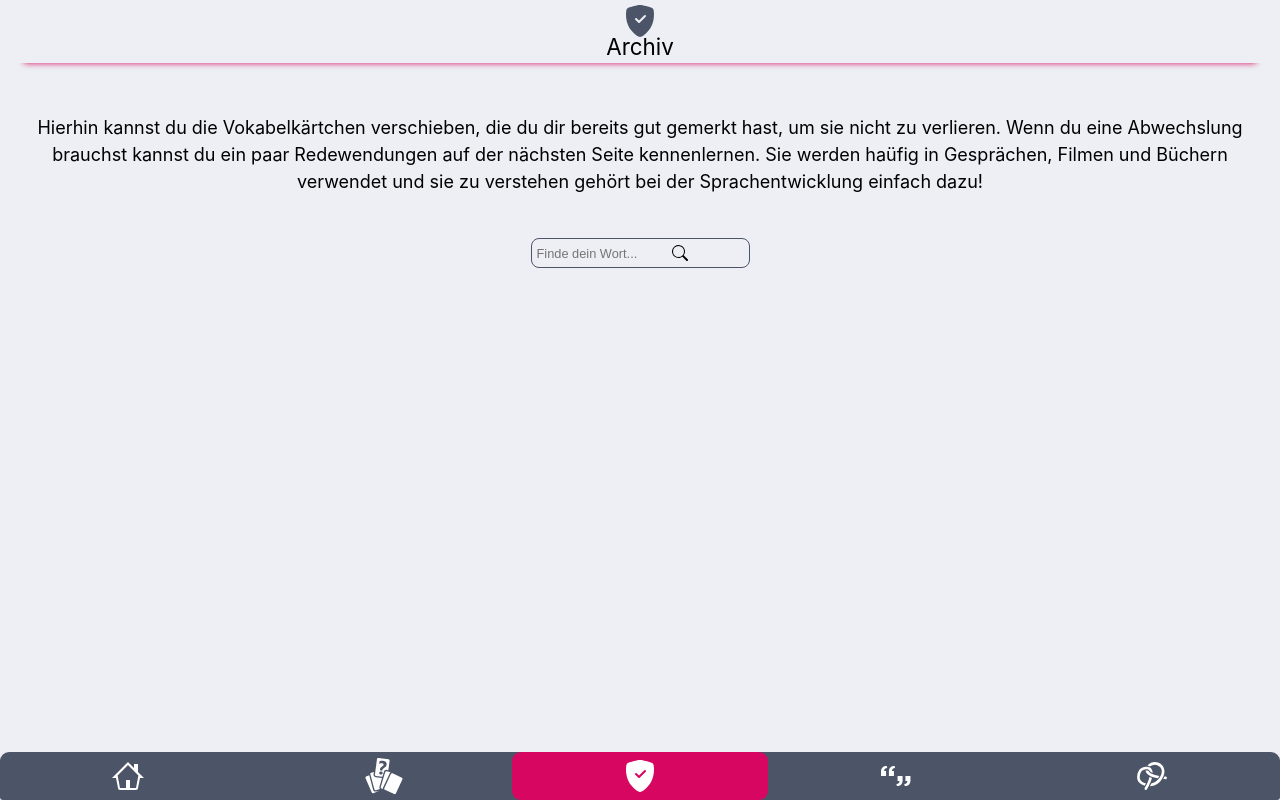
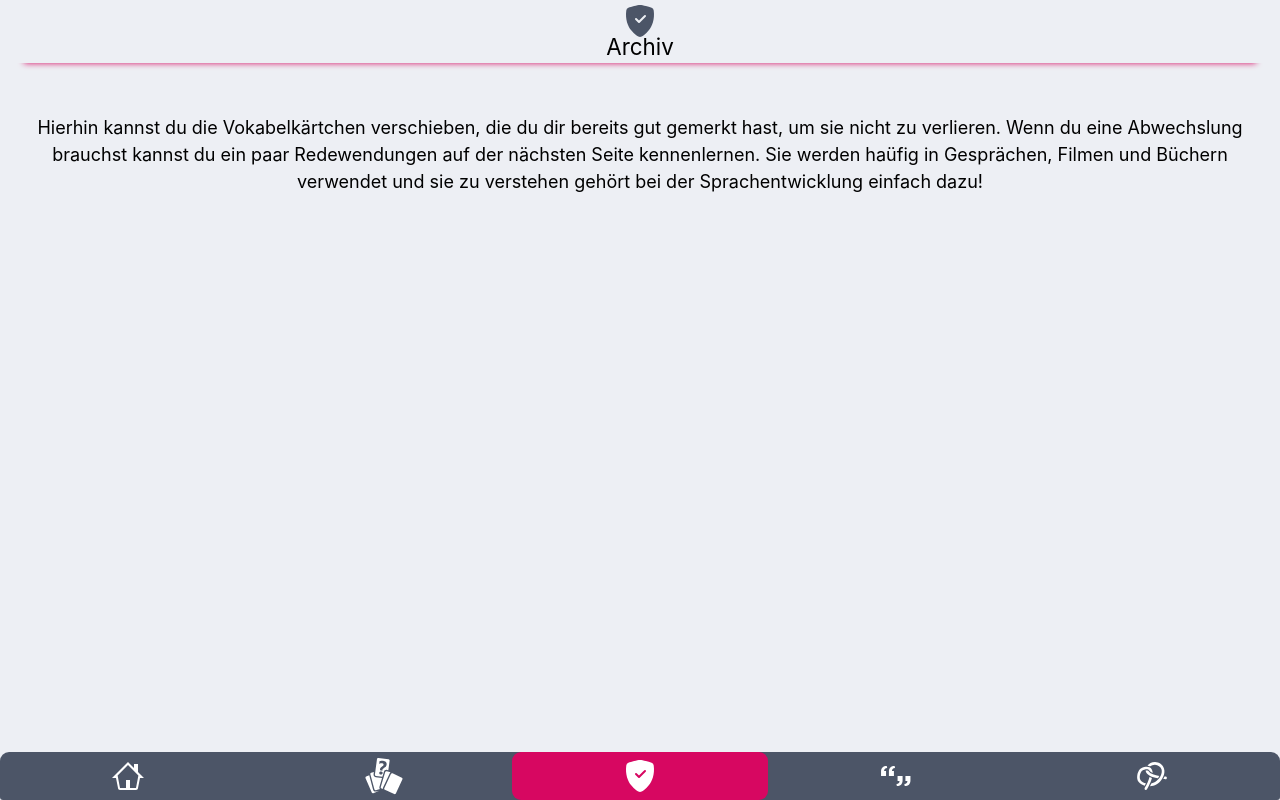
Before and after one commit to annadragan/capstone-project, a React (Create React App) app: page /archive in a window 1280 px wide. Built offline with nearby package versions, Linux system fonts and the light colour scheme.

Commit message:
Change display search

```diff
--- a/src/pages/BookmarkArchive.js
+++ b/src/pages/BookmarkArchive.js
@@ -64,11 +64,13 @@ export default function BookmarkArchive({
           </Text>
         </>
       )}
-      <Searchbar
-        vocabulary={vocabulary}
-        onSearch={handleSearch}
-        value={searchValue}
-      />
+      {bookmarkedList.length >= 1 && (
+        <Searchbar
+          vocabulary={vocabulary}
+          onSearch={handleSearch}
+          value={searchValue}
+        />
+      )}
       <ListWrapper>
         {sortedArrayAfterSearch.map(
           ({ _id, word, example, explanation, isBookmarked }) => (
```
